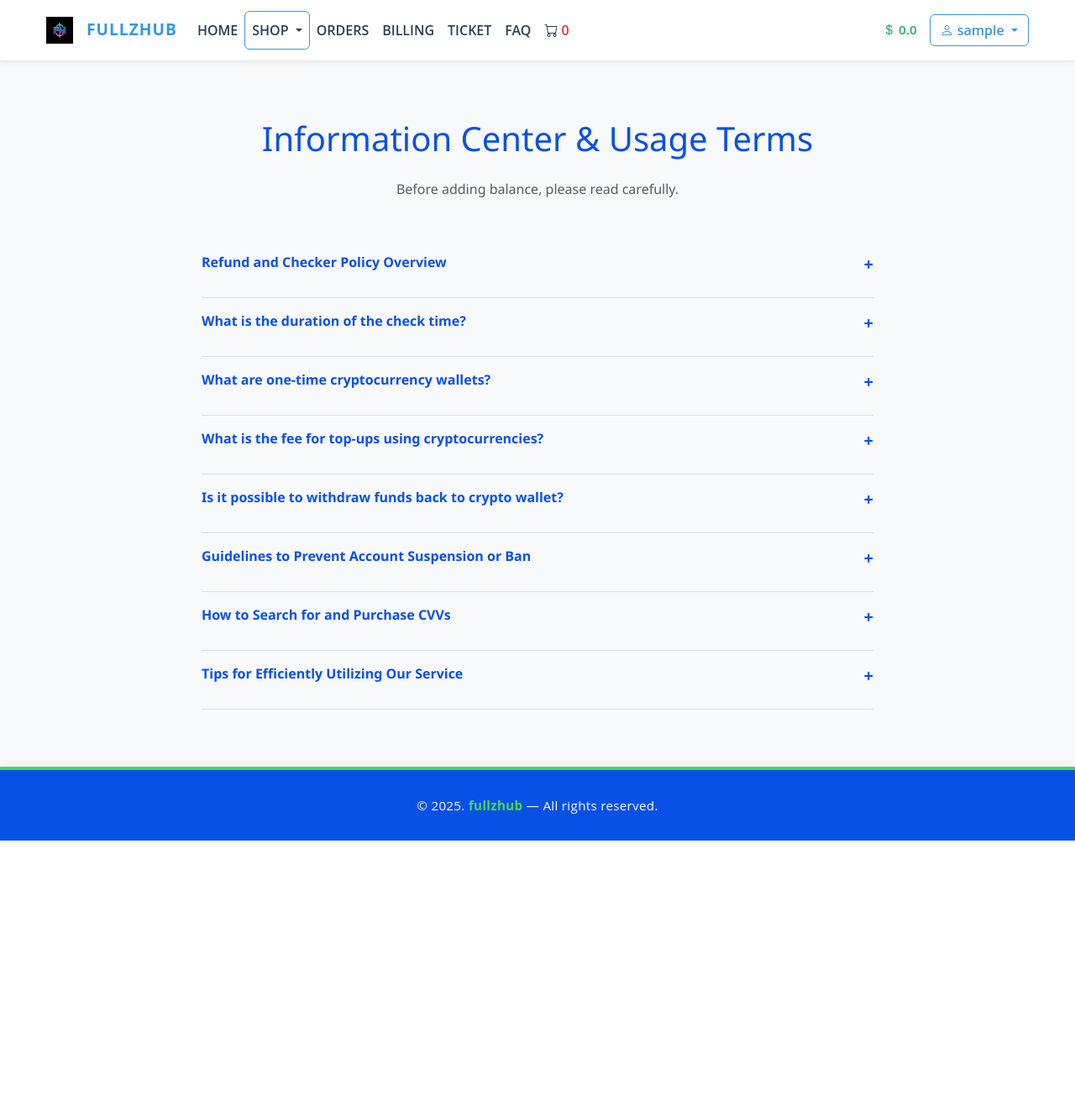
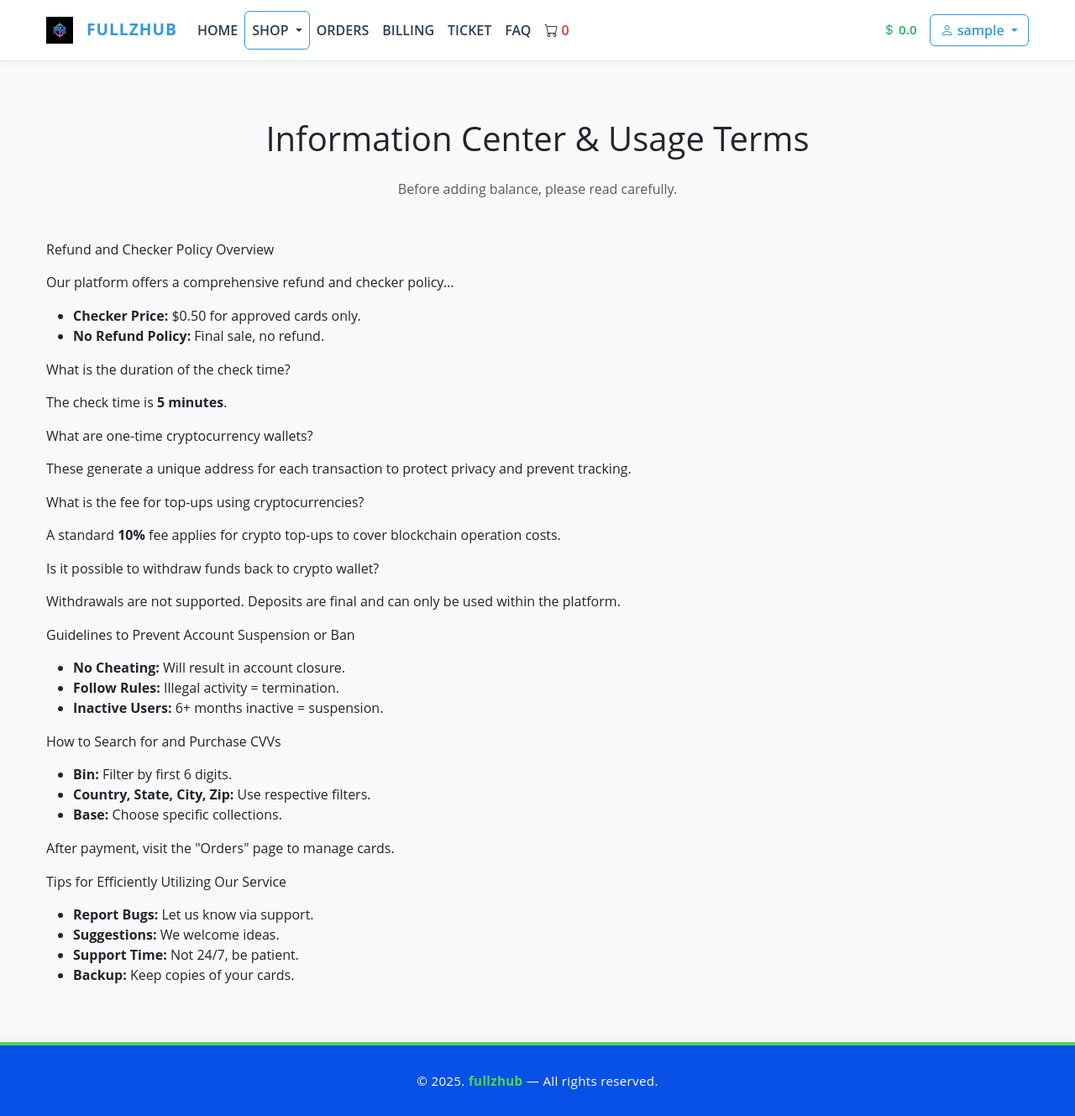
Before and after one commit to markccdotshop/markcc_without_seller, a Django app: page /faq/ in a window 1280 px wide. Shown: the whole page at 84% size. Before the commit the page ends 1001 px from the top, so only its background shows below. Run offline with Django 4.2, Linux system fonts and the light colour scheme; the visitor is signed in with stand-in values (Sample User, id 1); data that the repository does not hold is empty; parts of the project's set-up code (start-up, migrations or seed data) failed here and were passed over.

Commit message:
faq fixed

```diff
--- a/templates/faq/faq.html
+++ b/templates/faq/faq.html
@@ -67,7 +67,7 @@
                 <ul>
                     <li><b>Bin:</b> Filter by first 6 digits.</li>
                     <li><b>Country, State, City, Zip:</b> Use respective filters.</li>
-                    <li><b>Seller / Base:</b> Choose specific collections.</li>
+                    <li><b>Base:</b> Choose specific collections.</li>
                 </ul>
                 <p>After payment, visit the "Orders" page to manage cards.</p>
             </div>
@@ -80,7 +80,6 @@
                     <li><b>Report Bugs:</b> Let us know via support.</li>
                     <li><b>Suggestions:</b> We welcome ideas.</li>
                     <li><b>Support Time:</b> Not 24/7, be patient.</li>
-                    <li><b>EU/US CC:</b> Avoid risky bins.</li>
                     <li><b>Backup:</b> Keep copies of your cards.</li>
                 </ul>
             </div>
@@ -90,72 +89,6 @@
     </div>
 </div>
 
-<style>
-    :root {
-        --primary-color: #0751e6;
-        --secondary-color: #4dd456;
-        --text-color: #333;
-    }
-
-    .text-primary-custom {
-        color: var(--primary-color);
-    }
-
-    .custom-faq {
-        max-width: 800px;
-        margin: auto;
-        font-family: 'Segoe UI', sans-serif;
-    }
-
-    .faq-item {
-        border-bottom: 1px solid #ddd;
-        padding: 15px 0;
-    }
-
-    .faq-question {
-        font-weight: 600;
-        cursor: pointer;
-        position: relative;
-        padding-right: 25px;
-        color: var(--primary-color);
-        transition: color 0.3s ease;
-    }
-
-    .faq-question:hover {
-        color: var(--secondary-color);
-    }
-
-    .faq-question::after {
-        content: '+';
-        position: absolute;
-        right: 0;
-        top: 0;
-        font-size: 20px;
-        color: var(--primary-color);
-        transition: transform 0.3s, color 0.3s;
-    }
-
-    .faq-item.active .faq-question::after {
-        content: '-';
-        color: var(--secondary-color);
-    }
-
-    .faq-answer {
-        display: none;
-        margin-top: 10px;
-        color: var(--text-color);
-        animation: fadeIn 0.3s ease-in-out;
-    }
-
-    .faq-item.active .faq-answer {
-        display: block;
-    }
-
-    @keyframes fadeIn {
-        from {opacity: 0; transform: translateY(-5px);}
-        to {opacity: 1; transform: translateY(0);}
-    }
-</style>
 
 <script>
     document.addEventListener('DOMContentLoaded', function () {
```
